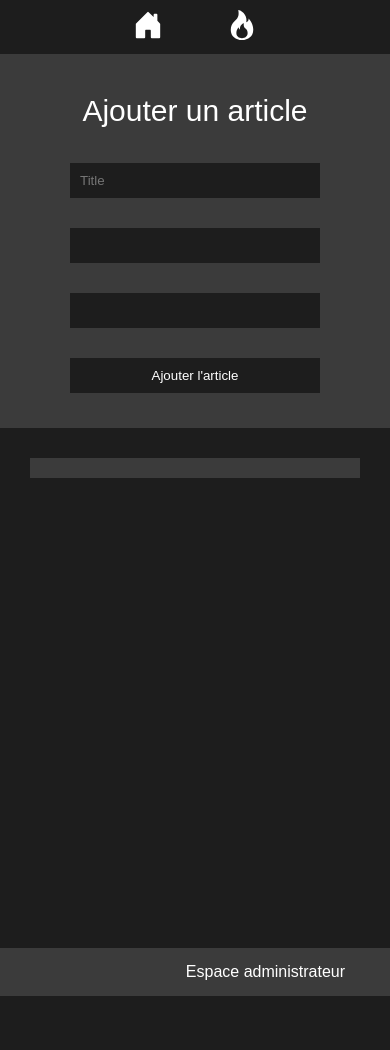
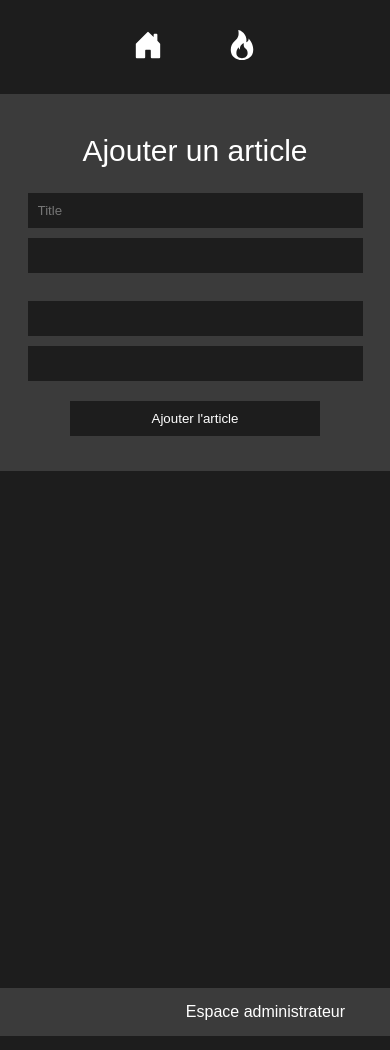
Before and after one commit to Melodyne01/askaway, a Symfony app: template templates/admin/admin.html.twig in a window 390 px wide. Before the commit the page ends 1000 px from the top, so only its background shows below. Run offline with Twig, Linux system fonts and the light colour scheme; the template is opened without the code that fills it, so the values that code supplies are empty; form fields are guessed from the names that the template uses; some libraries are stand-ins or nearby versions.

Commit message:
responsive for admin

```diff
--- a/public/css/admin/admin.css
+++ /dev/null
@@ -1,13 +0,0 @@
-.articles{
-    text-align: center;
-    background-color: var(--primary-lighter);
-    padding: 10px;
-}
-.article{
-    padding: 10px;
-    border-radius: 50px;
-    margin: 10px 0px;
-}
-.article a{
-    text-decoration: none;
-}
--- a/public/css/admin/sections.css
+++ b/public/css/admin/sections.css
@@ -1,7 +1,3 @@
 .line1 input, .line2 input, .line2 select{
     width: 32vh;
 }
-
-@media screen and (max-width: 1250px) {
-
-}
--- a/public/css/article.css
+++ b/public/css/article.css
@@ -95,7 +95,7 @@
         padding: 20px 5px;
     }
     .section .body{
-        font-size: 12px;
+        font-size: 14px;
         padding: 5px;
     }
 }
--- a/public/css/base.css
+++ b/public/css/base.css
@@ -4,6 +4,8 @@
     --black: #000000;
     --white: #ffffff;
     --red: #ee7575;
+    --online: rgba(191, 245, 160, 0.2);
+    --offline: rgba(245, 160, 160, 0.2);
 }
 
 *{
@@ -53,6 +55,7 @@
 header svg{
     fill: white;
     width: 30px;
+    margin: 20px 0px;
 }
 .links{
     text-align: center;
@@ -60,7 +63,7 @@
 }
 .link{
     text-decoration: none;
-    padding: 20px 30px;
+    padding: 30px 30px;
 }
 .link:hover{
     opacity: 80%;
@@ -91,3 +94,9 @@
     text-align: end;
     margin-top: 50px;
 }
+#online{
+    background-color: var(--online)
+}
+#offline{
+    background-color: var(--offline)
+}
--- a/public/css/form.css
+++ b/public/css/form.css
@@ -64,3 +64,19 @@
 .imageList img{
     width: 250px;
 }
+
+@media screen and (max-width:620px) {
+    .line1, .line2, .line3, .line4{
+        display: block;
+    }
+    #longInput input, input, #body textarea{
+        width: 90%;
+    margin: 5px;
+
+    }
+    select{
+        width: 96%;
+    margin: 5px;
+
+    }
+}
--- a/src/Controller/AdminController.php
+++ b/src/Controller/AdminController.php
@@ -107,11 +107,7 @@
             }
             $manager->getManager()->persist($article);
             $manager->getManager()->flush();
-            return $this->redirectToRoute('admin_sections', [
-                "id" => $article->getId(),
-                "slug" => $twig->getFilter('slugify')->getCallable()($article->getTitle())
-
-            ]);
+            return $this->redirectToRoute('admin');
         }
 
         $sections = $sectionRepo->findAllByArticle($article);
--- a/src/Controller/Controller.php
+++ b/src/Controller/Controller.php
@@ -26,7 +26,7 @@
     #[Route('/', name: 'home')]
     public function index(ArticleRepository $articleRepo): Response
     {
-        $articles = $articleRepo->findAll();
+        $articles = $articleRepo->findAllOnline();
 
         return $this->render('/index.html.twig', [
             "articles" => $articles
--- a/templates/admin/admin.html.twig
+++ b/templates/admin/admin.html.twig
@@ -10,9 +10,15 @@
 <section class="form">
     {{ form_start(form) }}
     <div class="title">Ajouter un article</div>
-    {{ form_row(form.title, {'attr':{'placeholder':'Title'}}) }}
-    {{ form_row(form.categorie) }}
-    {{ form_row(form.image) }}
+    <div class="line1">
+        {{ form_row(form.title, {'attr':{'placeholder':'Title'}}) }}
+        {{ form_row(form.categorie) }}
+    </div>
+    <br>
+    <div class="line2">
+        {{ form_row(form.image) }}
+        {{ form_row(form.online) }}
+    </div>
     <div class="btn">
         <button type="submit">Ajouter l'article</button>
     </div>
@@ -22,12 +28,20 @@
     {% for article in articles %}
         <div class="article">
             <a href="{{path('admin_sections', {id: article.id, slug: article.title|slugify})}}">
-                <div class="card">
+                {% if article.online %}
+                <div class="card" id="online">
+                {% else %}
+                <div class="card" id="offline">
+                {% endif %}
+
                     <div class="image">
                         <img src="{{ asset('/upload/'~ article.image)}}" alt="{{article.title}} image">
                     </div>
                     <div class="title">
                         <p>{{article.title}}</p>
+                    </div>
+                    <div class="date">
+                        <p>{{article.createdAt|date("Y-m-d")}}</p>
                     </div>
                 </div>
             </a>
--- a/templates/admin/categorie.html.twig
+++ b/templates/admin/categorie.html.twig
@@ -10,13 +10,16 @@
     </div>
     {% for article in articles %}
         <div class="article">
-            <a href="{{path('article', {id: article.id, slug: article.title|slugify})}}">
+            <a href="{{path('admin_sections', {id: article.id, slug: article.title|slugify})}}">
                 <div class="card">
                     <div class="image">
                         <img src="{{ asset('/upload/'~ article.image)}}" alt="{{article.title}} image">
                     </div>
                     <div class="title">
                         <p>{{article.title}}</p>
+                    </div>
+                    <div class="date">
+                        <p>{{article.createdAt|date("Y-m-d")}}</p>
                     </div>
                 </div>
             </a>
--- a/templates/article.html.twig
+++ b/templates/article.html.twig
@@ -4,6 +4,7 @@
 <title>{{article.title}}</title>
 <meta name="description" content="{{metaDesc}}">
 <meta name="robots" content="index">
+<script async src="https://pagead2.googlesyndication.com/pagead/js/adsbygoogle.js?client=ca-pub-8548677463017804" crossorigin="anonymous"></script>
 {% endblock %}
 
 {% block stylesheets %}
--- a/templates/base.html.twig
+++ b/templates/base.html.twig
@@ -90,10 +90,6 @@
         </script>
     </body>
     <footer>
-        {% if app.user %}
-            <a href="{{path('userprofile', {id:app.user.id})}}" class="link">Espace administrateur</a>
-        {% else %}
-            <a href="{{path('login')}}" class="link">Espace administrateur</a>
-        {% endif %}
+        <a href="{{path('login')}}" class="link">Espace administrateur</a>
     </footer>
 </html>
--- a/templates/index.html.twig
+++ b/templates/index.html.twig
@@ -4,6 +4,7 @@
 <title>Askaway</title>
 <meta name="robots" content="index">
 <meta name="description" content="Explorez notre blog captivant et découvrez une multitude d'articles intéressants sur des sujets variés. Nous proposons des contenus riches et informatifs dans les domaines de la mode, de la cuisine, des voyages, de la technologie et bien plus encore. Plongez dans notre univers passionnant et trouvez l'inspiration pour enrichir votre quotidien. Rejoignez-nous dès maintenant et faites partie de notre communauté engagée">
+<script async src="https://pagead2.googlesyndication.com/pagead/js/adsbygoogle.js?client=ca-pub-8548677463017804" crossorigin="anonymous"></script>
 {% endblock %}
 
 {% block stylesheets %}
@@ -19,7 +20,6 @@
     </div>
     <div class="searchbar">
         <input type="text" id="searchInput" placeholder="Search..." />
-
     </div>
 </section>
 <section class="articles" id="suggestionsList">
```
Also changed, not shown: public/css/admin/categories.css (+9 -0 lines), src/Repository/ArticleRepository.php (+13 -1 lines).
